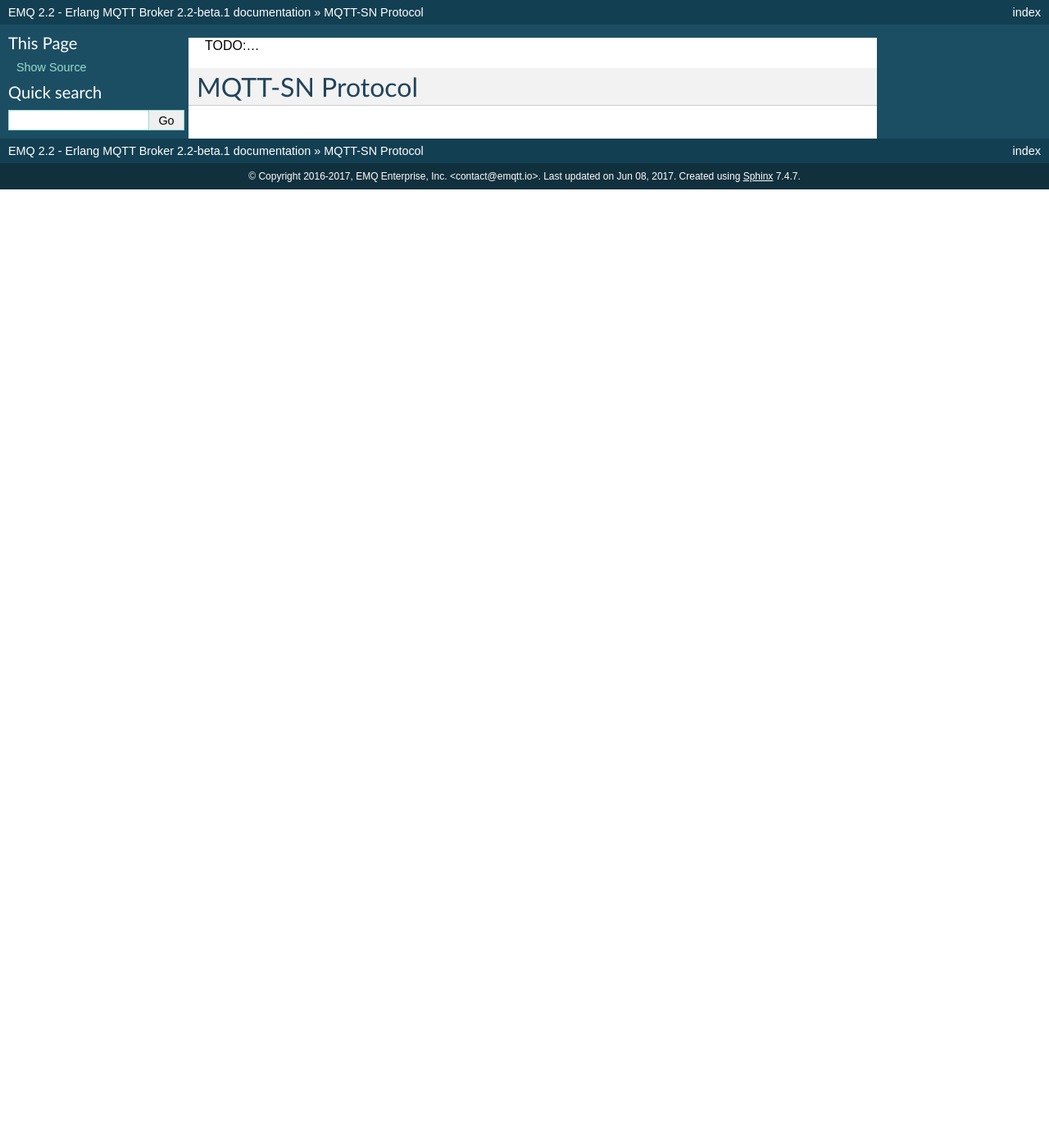
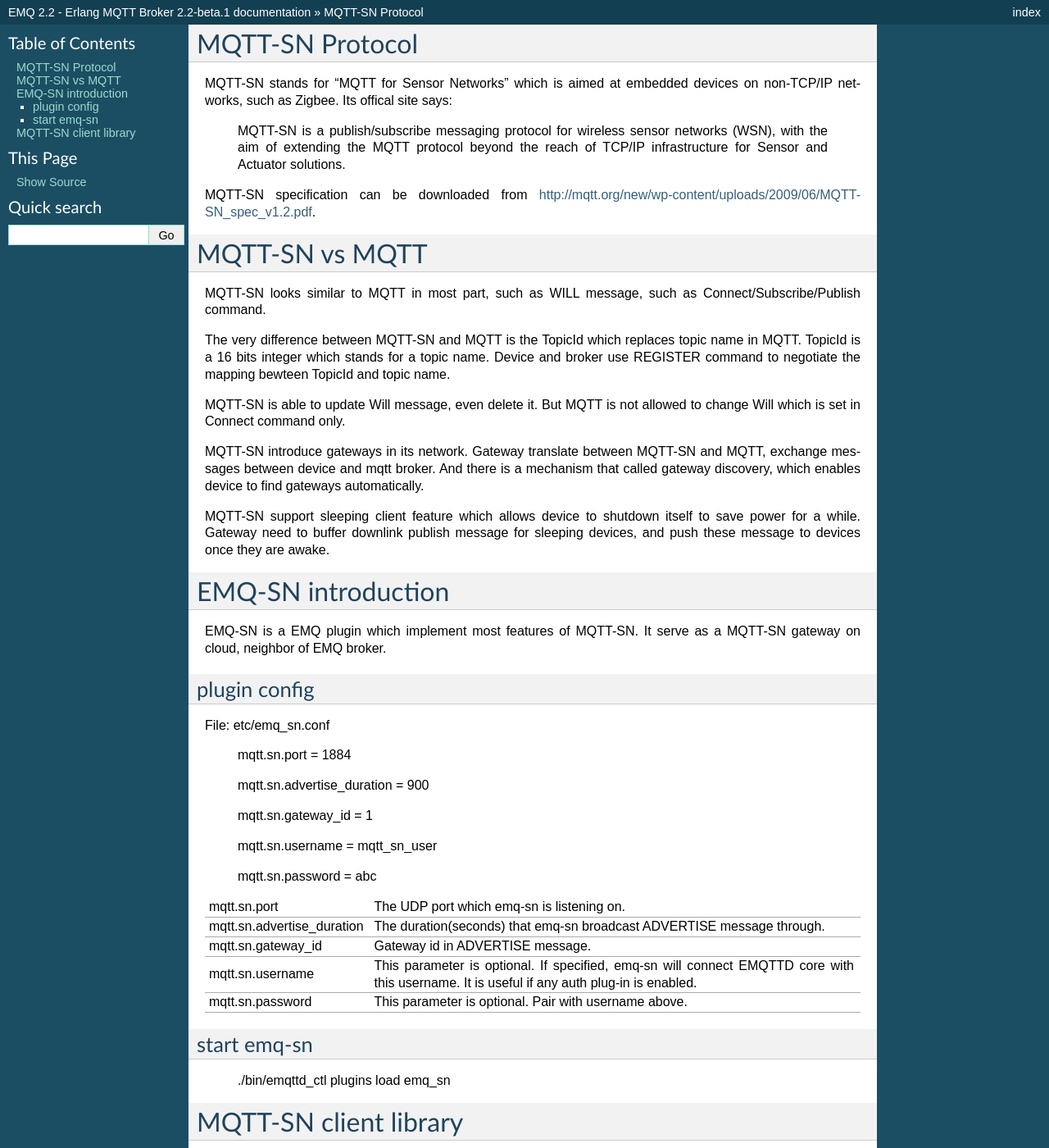
Before and after one commit to emqxarchive/emqx-docs-en, a Sphinx documentation site: the page built from source/mqtt-sn.rst, in a window 1280 px wide and 1400 px high. Shown: the whole window at 82% size. Built offline with Sphinx 7.4.7, drawn with Linux system fonts in a browser that asks for light colours; some of the changed text lies outside the part shown.

Commit message:
Update mqtt-sn.rst.

```diff
--- a/source/mqtt-sn.rst
+++ b/source/mqtt-sn.rst
@@ -1,8 +1,80 @@
 
 .. _mqtt_sn:
-
-TODO:...
 
 ================
 MQTT-SN Protocol
 ================
+
+MQTT-SN stands for "MQTT for Sensor Networks" which is aimed at embedded devices on non-TCP/IP networks, such as Zigbee. Its offical site says:
+
+    MQTT-SN is a publish/subscribe messaging protocol for wireless sensor networks (WSN), with the aim of extending the MQTT protocol beyond the reach of TCP/IP infrastructure for Sensor and Actuator solutions.
+
+MQTT-SN specification can be downloaded from http://mqtt.org/new/wp-content/uploads/2009/06/MQTT-SN_spec_v1.2.pdf.
+
+================
+MQTT-SN vs MQTT
+================
+
+MQTT-SN looks similar to MQTT in most part, such as WILL message, such as Connect/Subscribe/Publish command.
+
+The very difference between MQTT-SN and MQTT is the TopicId which replaces topic name in MQTT. TopicId is a 16 bits integer which stands for a topic name. Device and broker use REGISTER command to negotiate the mapping bewteen TopicId and topic name.
+
+MQTT-SN is able to update Will message, even delete it. But MQTT is not allowed to change Will which is set in Connect command only.
+
+MQTT-SN introduce gateways in its network. Gateway translate between MQTT-SN and MQTT, exchange messages between device and mqtt broker. And there is a mechanism that called gateway discovery, which enables device to find gateways automatically.
+
+MQTT-SN support sleeping client feature which allows device to shutdown itself to save power for a while. Gateway need to buffer downlink publish message for sleeping devices, and push these message to devices once they are awake.
+
+
+
+===============
+EMQ-SN introduction
+===============
+
+EMQ-SN is a EMQ plugin which implement most features of MQTT-SN. It serve as a MQTT-SN gateway on cloud, neighbor of EMQ broker.
+
+
+plugin config
+----------------
+
+File: etc/emq_sn.conf
+
+
+    mqtt.sn.port = 1884
+
+    mqtt.sn.advertise_duration = 900
+
+    mqtt.sn.gateway_id = 1
+
+    mqtt.sn.username = mqtt_sn_user
+
+    mqtt.sn.password = abc
+
++-----------------------------+-------------------------------------------------------------------------+
+| mqtt.sn.port                | The UDP port which emq-sn is listening on.                              |
++-----------------------------+-------------------------------------------------------------------------+
+| mqtt.sn.advertise_duration  | The duration(seconds) that emq-sn broadcast ADVERTISE message through.  |
++-----------------------------+-------------------------------------------------------------------------+
+| mqtt.sn.gateway_id          | Gateway id in ADVERTISE message.                                        |
++-----------------------------+-------------------------------------------------------------------------+
+| mqtt.sn.username            | This parameter is optional. If specified, emq-sn will connect EMQTTD    |
+|                             | core with this username. It is useful if any auth plug-in is enabled.   |
++-----------------------------+-------------------------------------------------------------------------+
+| mqtt.sn.password            | This parameter is optional. Pair with username above.                   |
++-----------------------------+-------------------------------------------------------------------------+
+
+
+start emq-sn
+----------------
+
+    ./bin/emqttd_ctl plugins load emq_sn
+
+
+===============
+MQTT-SN client library
+===============
+
+1. https://github.com/eclipse/paho.mqtt-sn.embedded-c/
+2. https://github.com/ty4tw/MQTT-SN
+3. https://github.com/njh/mqtt-sn-tools
+4. https://github.com/arobenko/mqtt-sn
```
